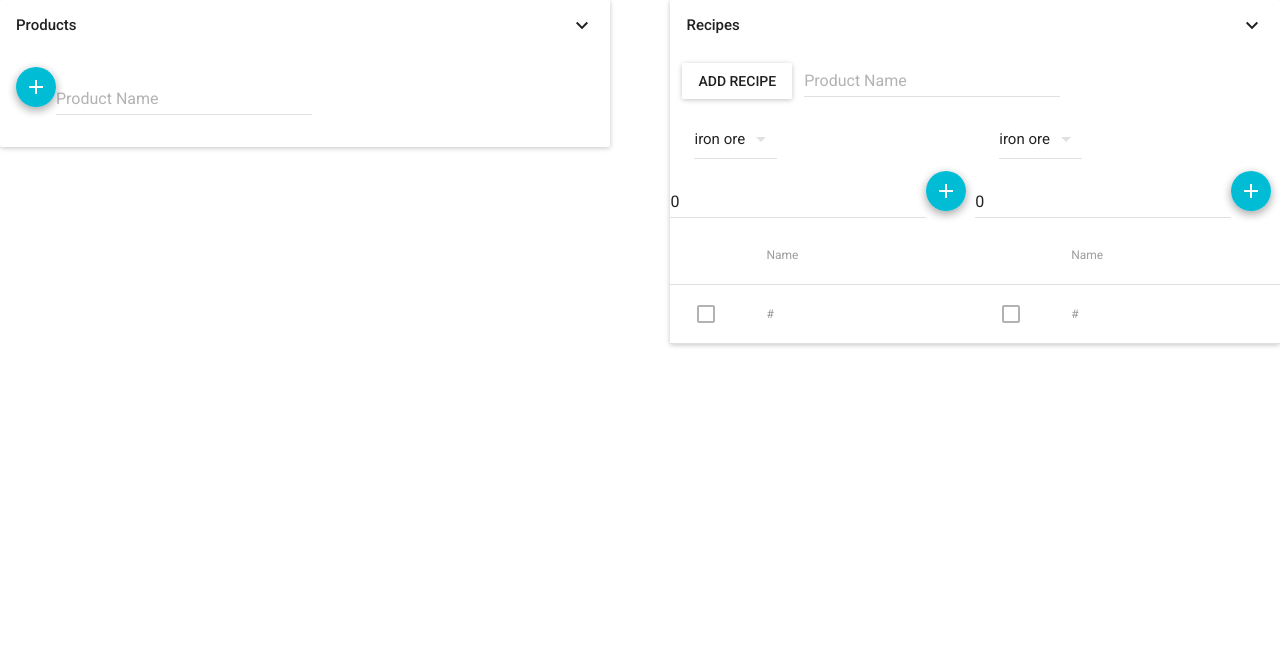
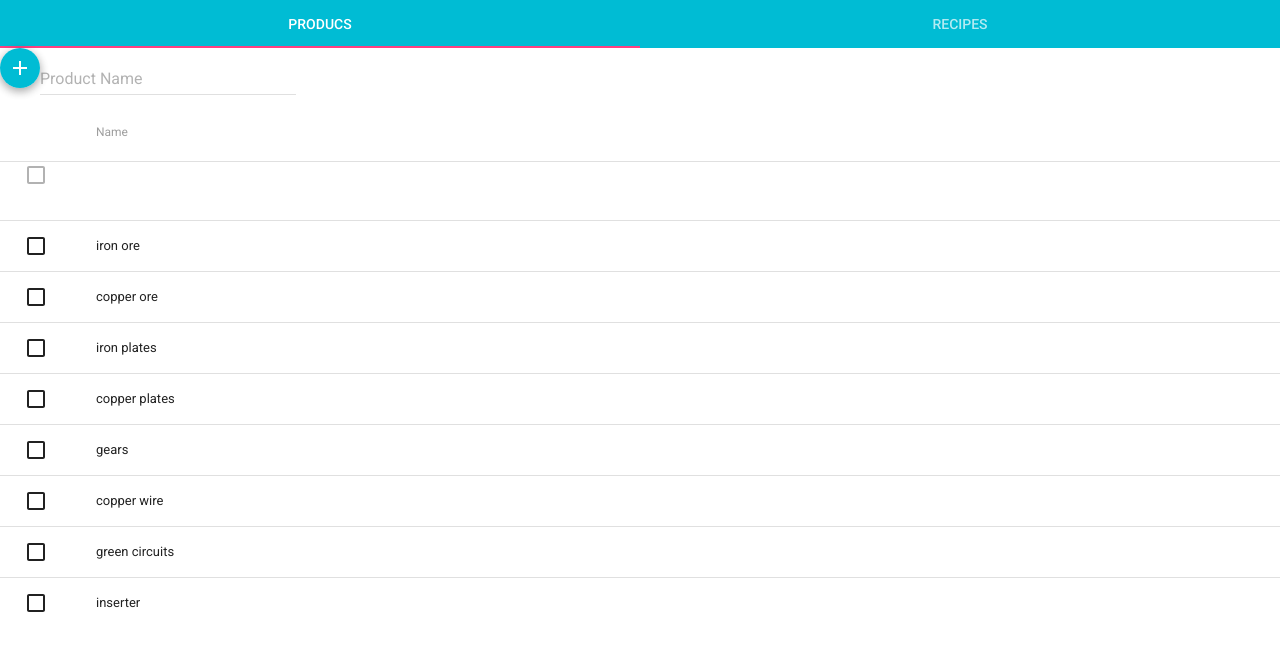
Before and after one commit to dsmiller95/factorio-calc, a React (Create React App) app in the folder factorio-calc-react/: page / in a window 1280 px wide. Shown: the top 650 px of the page. Built offline with nearby package versions, Linux system fonts and the light colour scheme; the HTML template or start-up script is replaced by a standard one.

Commit message:
styled it up a bit

```diff
--- a/factorio-calc-react/src/AddRecipe.tsx
+++ b/factorio-calc-react/src/AddRecipe.tsx
@@ -104,7 +104,7 @@ class AddRecipe extends React.Component < AddRecipeProps, AddRecipeState > {
         <div>
           <RaisedButton label="Add Recipe" style={buttonStyle} onClick={(event) => (this.addRecipe(event))}/>
           <TextField
-            hintText="Product Name"
+            hintText="Recipe Name"
             value={this.state.addRecipeName}
             onChange={(event, val) => (this.recipeNameChanged(event, val))}/>
         </div>
--- a/factorio-calc-react/src/ProductList.tsx
+++ b/factorio-calc-react/src/ProductList.tsx
@@ -36,7 +36,7 @@ class ProductList extends React.Component<ProductListProps, any> {
             <TableRow>
               <TableHeaderColumn>#</TableHeaderColumn>
             </TableRow>
-          ) : ""}
+          ) : <a></a>}
         </TableHeader>
         <TableBody>
           {products.map((prod, index) =>
@@ -48,7 +48,7 @@ class ProductList extends React.Component<ProductListProps, any> {
                 <TableRowColumn>
                   {prod[1]}
                 </TableRowColumn>
-              ) : ""}
+              ) : <a></a>}
             </TableRow>
           )}
         </TableBody>
--- a/factorio-calc-react/src/RecipeLists.tsx
+++ b/factorio-calc-react/src/RecipeLists.tsx
@@ -1,7 +1,7 @@
 import * as React from 'react';
 import './RecipeLists.css';
 
-import { Card, CardHeader, CardText } from 'material-ui/Card';
+import { Tabs, Tab } from 'material-ui/Tabs';
 import FloatingActionButton from 'material-ui/FloatingActionButton';
 import ContentAdd from 'material-ui/svg-icons/content/add';
 import TextField from 'material-ui/TextField';
@@ -11,6 +11,7 @@ import { Product, Recipe } from './DataObjects/index';
 import RecipeList from './RecipeList';
 import ProductList from './ProductList';
 import AddRecipe from './AddRecipe';
+import { Paper } from 'material-ui';
 
 interface RecipeListsState{
   products: Product[];
@@ -135,16 +136,16 @@ class RecipeLists extends React.Component<any, RecipeListsState> {
     const products = this.state.products;
     const recipes = this.state.recipes;
 
+    const paperStyle = {
+      margin: 20,
+      'justify-content': 'flex-start',
+      display: 'flex',
+    };
+
     return (
-      <div className="cardContainer">
-        <div className="cardContent">
-          <Card>
-            <CardHeader
-              title="Products"
-              actAsExpander={true}
-              showExpandableButton={true}
-            />
-            <CardText>
+      <div>
+        <Tabs>
+          <Tab label="Producs">
             <FloatingActionButton mini={true}
               onClick={(event) => (this.addProduct(event))}>
               <ContentAdd />
@@ -154,31 +155,22 @@ class RecipeLists extends React.Component<any, RecipeListsState> {
               value={this.state.addProductName}
               onChange={(event, val) => (this.productNameChanged(event, val))}
             />
-            </CardText>
-            <CardText expandable={true}>
             <ProductList
-              products={products.map((val) : [Product, Number] => [val, 0])}
+              products={
+                products.map((val) : [Product, Number] => [val, 0])
+              }
               hasNumbers={false}
             />
-            </CardText>
-          </Card>
-        </div>
-        <div className="cardSpacer"/>
-        <div className="cardContent">
-          <Card>
-            <CardHeader
-              title="Recipes"
-              actAsExpander={true}
-              showExpandableButton={true}
-            />
+          </Tab>
+          <Tab label="Recipes">
+            <Paper style={paperStyle}>
               <AddRecipe
                 onRecipeAdded={(r)=>this.addRecipe(r)}
                 products={products} />
-            <CardText expandable={true}>
+            </Paper>
             <RecipeList recipes={recipes}/>
-            </CardText>
-          </Card>
-        </div>
+          </Tab>
+        </Tabs>
       </div>
     );
   }
```
Also changed, not shown: factorio-calc-react/src/AddRecipe.css (line endings or trailing spaces). Lines whose indentation alone changed are shown as unchanged.
